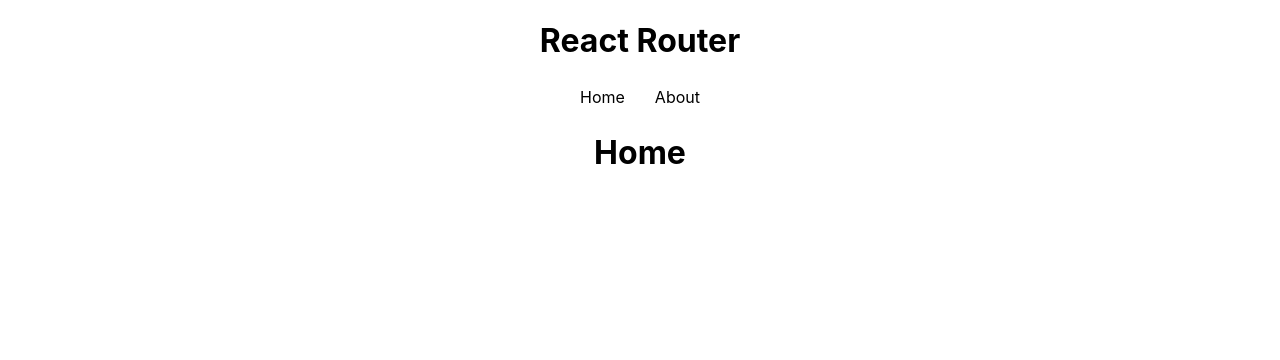
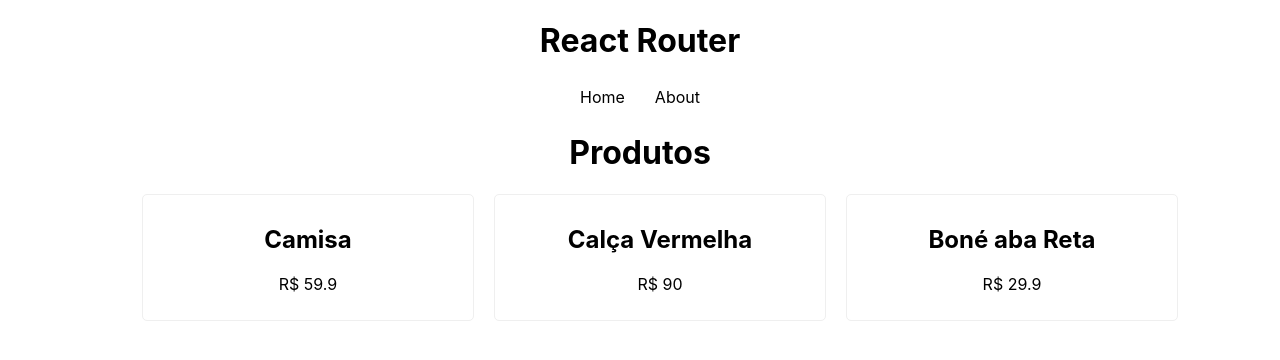
Before and after one commit to gabrielestefono/Cursos-React, a React (Create React App) app in the folder mateus_battisti/08_react_router/: page / in a window 1280 px wide. Shown: the top 360 px of the page. Built offline with nearby package versions, Linux system fonts and the light colour scheme; data requests are answered from the project's data file.

Commit message:
Carregando dados

```diff
--- /dev/null
+++ b/mateus_battisti/08_react_router/data/db.json
@@ -0,0 +1,19 @@
+{
+  "products": [
+    {
+      "id": 1,
+      "name": "Camisa",
+      "price": 59.9
+    },
+    {
+      "id": 2,
+      "name": "Calça Vermelha",
+      "price": 90
+    },
+    {
+      "id": 3,
+      "name": "Boné aba Reta",
+      "price": 29.9
+    }
+  ]
+}
--- a/mateus_battisti/08_react_router/package.json
+++ b/mateus_battisti/08_react_router/package.json
@@ -22,7 +22,8 @@
     "start": "react-scripts start",
     "build": "react-scripts build",
     "test": "react-scripts test",
-    "eject": "react-scripts eject"
+    "eject": "react-scripts eject",
+    "server": "json-server --watch data/db.json"
   },
   "eslintConfig": {
     "extends": [
--- /dev/null
+++ b/mateus_battisti/08_react_router/src/hooks/useFetch.tsx
@@ -0,0 +1,78 @@
+import { useState, useEffect } from "react";
+import { Product } from "../interfaces/product.interface";
+
+// Custom Hook
+
+export const useFetch = (url: string) => {
+	const [loading, setLoading] = useState<boolean>(false);
+
+	const [data, setData] = useState<Product[] | null>(null);
+
+	// Refatorando POST
+
+	const [config, setConfig] = useState<RequestInit | null>(null);
+	const [method, setMethod] = useState<string | null>(null);
+	const [callFetch, setCallFetch] = useState<boolean>(false);
+
+	// Tratando erros
+
+	const [error, setError] = useState<string | null>(null);
+
+	// Loading
+
+	const httpConfig = (data: Product, method: string) => {
+		if(method === "POST"){
+			setConfig({
+				method,
+				headers: {
+					"Content-type": "application/json"
+				},
+				body: JSON.stringify(data)
+			})
+		}
+
+		setMethod(method);
+	}
+
+	useEffect(()=>{
+		const fetchData = async () => {
+			setLoading(true);
+			try {
+				const res: Response = await fetch(url);
+
+				const json: Product[] = await res.json();
+
+				setData(json)
+			} catch (error: any) {
+				console.log(error.message);
+				setError("Houve algum erro ao carregar a página!");
+			}
+			setLoading(false);
+		}
+
+		fetchData();
+	},[url, callFetch]);
+
+	// Refatorando POST
+
+	useEffect( ()=>{
+		const httpRequest = async () =>{
+			setLoading(true);
+			if(method === "POST"){
+				let fetchOptions: [string, RequestInit] = [url, config!];
+
+				const res = await fetch(...fetchOptions);
+
+				const json = await res.json();
+
+				setCallFetch(json);
+			}
+		}
+
+		httpRequest();
+	},[config, method, url])
+
+
+
+	return { data, httpConfig, loading, error };
+}
--- /dev/null
+++ b/mateus_battisti/08_react_router/src/interfaces/product.interface.ts
@@ -0,0 +1,5 @@
+export interface Product{
+	id?: string,
+	name: string,
+	price: string
+}
--- a/mateus_battisti/08_react_router/src/pages/home.css
+++ b/mateus_battisti/08_react_router/src/pages/home.css
@@ -0,0 +1,15 @@
+.products{
+	display: flex;
+	justify-content: center;
+	flex-wrap: wrap;
+}
+
+.products li{
+	border: 1px solid #efefef;
+	border-radius: 0.3125rem;
+	padding: 0.625rem;
+	text-align: center;
+	list-style: none;
+	margin: 0 0.625rem;
+	width: 25%;
+}
--- a/mateus_battisti/08_react_router/src/pages/home.tsx
+++ b/mateus_battisti/08_react_router/src/pages/home.tsx
@@ -1,7 +1,23 @@
+import {Link} from 'react-router-dom';
+import { useFetch } from '../hooks/useFetch';
+import './home.css';
+
 export default function Home(){
+	const url = "http://localhost:3000/products";
+
+	const {data: items, httpConfig, loading, error} = useFetch(url);
+
 	return (
 		<div>
-			<h1>Home</h1>
+			<h1>Produtos</h1>
+			{error && <p>{error}</p>}
+			<ul className="products">
+				{items?.map((item) =>
+					(<li key={item.id}>
+						<h2>{item.name}</h2>
+						<p>R$ {item.price}</p>
+					</li>))}
+			</ul>
 		</div>
 	)
 }
```
